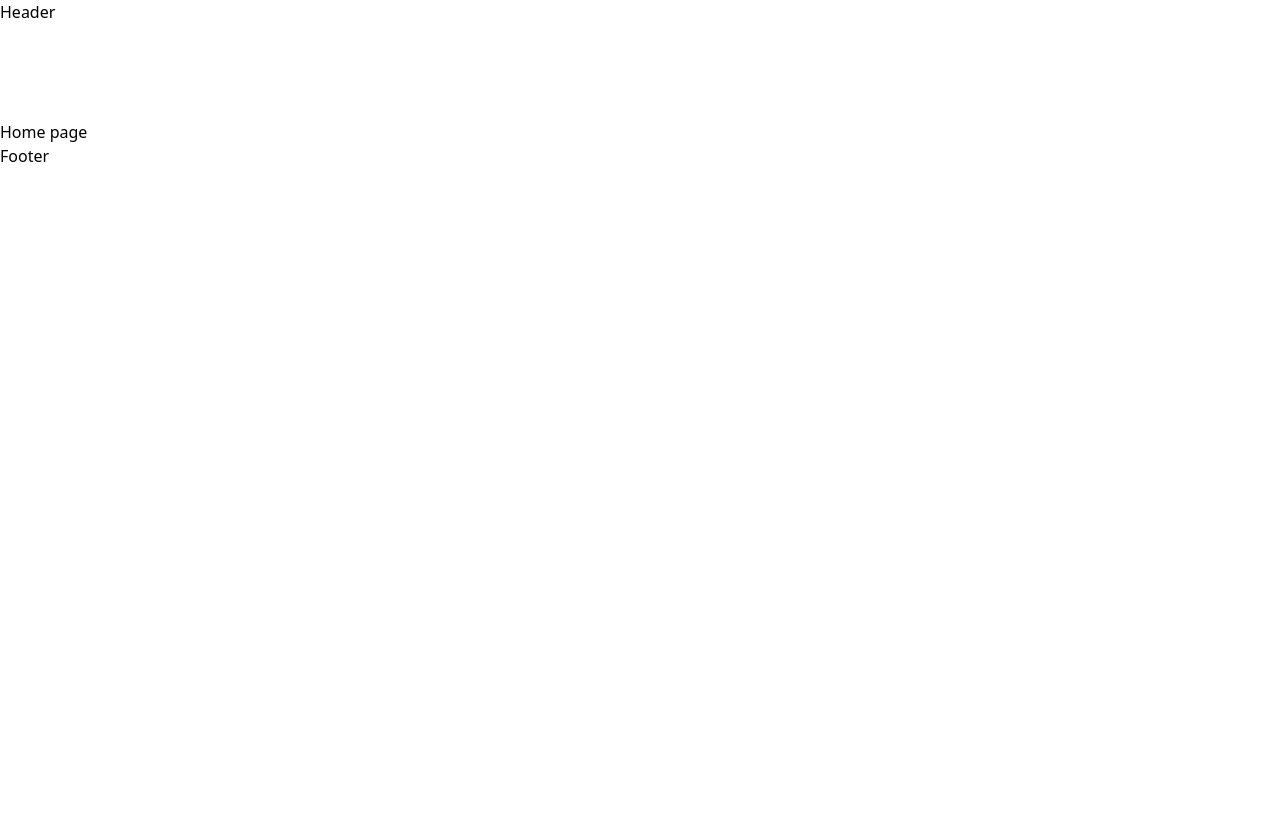
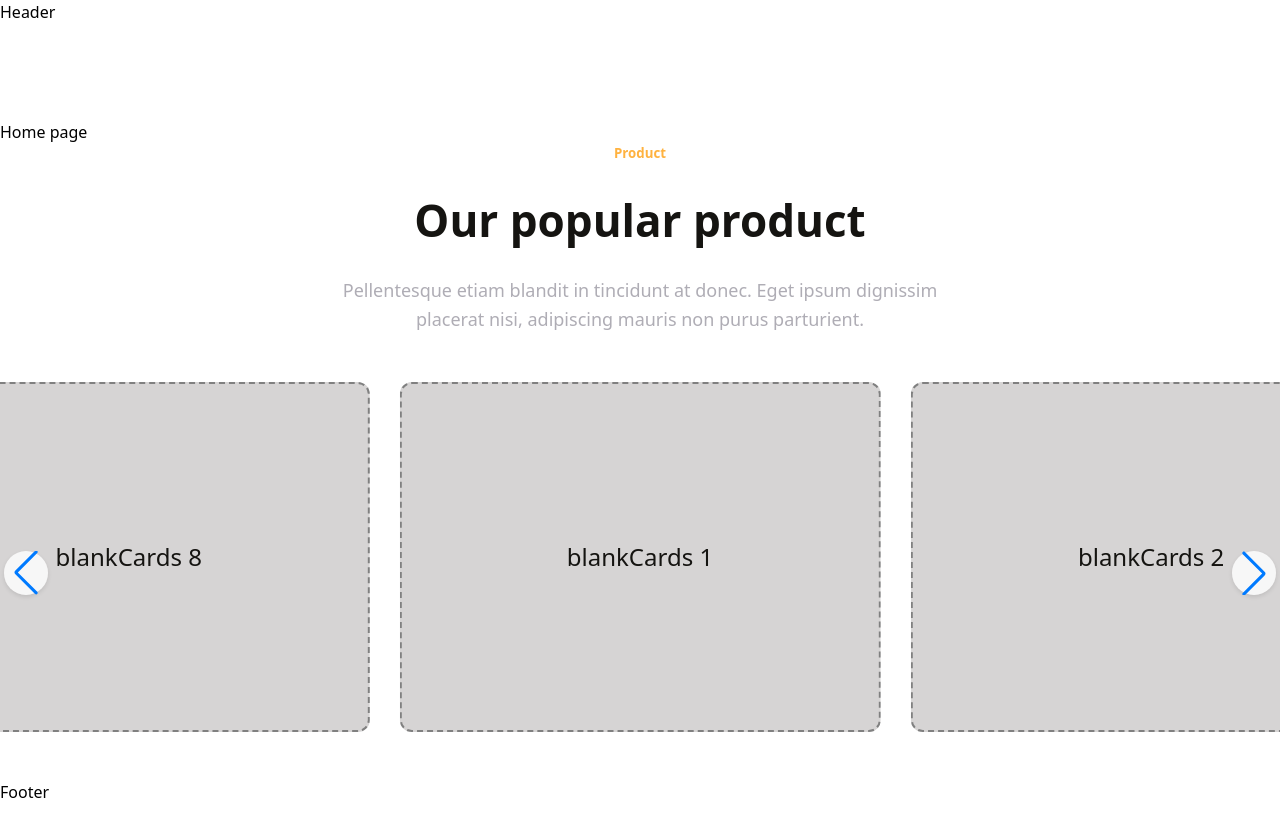
Before and after one commit to archis-academy/december-frontend-lalasia-2025, a React (Vite) app: page / in a window 1280 px wide. Shown: the top 836 px of the page. Before the commit the page ends 800 px from the top, so only its background shows below. Built offline with nearby package versions, Linux system fonts and the light colour scheme; a web font is replaced by a local one.

Commit message:
Swiper kütüphanesi eklendi

```diff
--- a/package.json
+++ b/package.json
@@ -13,7 +13,8 @@
     "classnames": "^2.5.1",
     "react": "^19.1.1",
     "react-dom": "^19.1.1",
-    "react-router": "^7.9.3"
+    "react-router": "^7.9.3",
+    "swiper": "^12.0.3"
   },
   "devDependencies": {
     "@eslint/js": "^9.36.0",
--- a/src/pages/home/home.tsx
+++ b/src/pages/home/home.tsx
@@ -1,7 +1,13 @@
 import Welcome from "@components/welcome/welcome";
+import OurPopularProductSection from "@sections/OurPopularProductSection/OurPopularProductSection";
 
 function Home() {
-  return <div>Home page</div>;
+  return (
+    <div>
+      Home page
+      <OurPopularProductSection />
+    </div>
+  );
 }
 
 export default Home;
--- /dev/null
+++ b/src/sections/OurPopularProductSection/OurPopularProductSection.module.scss
@@ -0,0 +1,97 @@
+@use "@styles/_variables.scss" as *;
+@use "@styles/_functions.scss" as *;
+
+.ourPopularProductSection {
+  display: flex;
+  justify-content: center;
+  align-items: center;
+  flex-direction: column;
+  gap: pxToRem(32);
+  font-family: $font-primary;
+
+  .sectionSubtitle {
+    $h5-size: pxToRem(18);
+    $h5-weight: $fw-bold;
+    $h5-line-height: 1.4;
+    color: $secondary-color;
+  }
+
+  .sectionTitle {
+    font-size: $h2-size;
+    font-weight: $h2-weight;
+    line-height: $h2-line-height;
+    color: $text-color;
+    text-align: center;
+    max-width: pxToRem(600);
+  }
+
+  .sectionDescription {
+    font-size: $p3-size;
+    font-weight: $p3-weight;
+    line-height: $p3-line-height;
+    color: $paragraph-color;
+    text-align: center;
+  }
+
+  .swiperWrapper {
+    padding: 1rem 1rem 3rem 1rem;
+    width: 100%;
+    box-sizing: border-box;
+    overflow: hidden;
+  }
+
+  .cardInner {
+    height: 350px;
+    background-color: rgb(214, 212, 212);
+    border: 2px dashed gray;
+    display: flex;
+    justify-content: center;
+    align-items: center;
+    font-size: pxToRem(24);
+    color: $text-color;
+  }
+}
+
+//oklari Navigation özellestirmek
+:global {
+  .swiper-button-next,
+  .swiper-button-prev {
+    color: $text-color;
+    width: pxToRem(44);
+    height: pxToRem(44);
+    background-color: rgba(255, 255, 255, 0.8);
+    border-radius: 50%;
+    box-shadow: 0 2px 4px rgba(0, 0, 0, 0.1);
+  }
+
+  .swiper-button-next::after,
+  .swiper-button-prev::after {
+    font-size: pxToRem(20);
+    font-weight: $fw-bold;
+  }
+
+  .swiper-button-next {
+    right: pxToRem(8);
+  }
+
+  .swiper-button-prev {
+    left: pxToRem(8);
+  }
+}
+.card {
+  width: 200px; // istediğin kart genişliği
+  height: 350px; // isteğe göre
+  display: flex;
+  justify-content: center;
+  align-items: center;
+}
+
+.cardInner {
+  background: #f5f5f5;
+  border-radius: 12px;
+  width: 100%;
+  height: 100%;
+  display: flex;
+  justify-content: center;
+  align-items: center;
+}
--- /dev/null
+++ b/src/sections/OurPopularProductSection/OurPopularProductSection.tsx
@@ -0,0 +1,62 @@
+import styles from "./OurPopularProductSection.module.scss";
+import { Swiper, SwiperSlide } from "swiper/react";
+
+// CSS
+import "swiper/css";
+import "swiper/css/navigation";
+import "swiper/css/pagination";
+
+// Modüller
+import { Navigation, Pagination } from "swiper/modules";
+
+const OurPopularProductSection = () => {
+  const blankCards = [1, 2, 3, 4, 5, 6, 7, 8]; // Placeholder for blank cards
+
+  return (
+    <section className={styles.ourPopularProductSection}>
+      <h5 className={styles.sectionSubtitle}>Product</h5>
+      <h2 className={styles.sectionTitle}>Our popular product</h2>
+      <p className={styles.sectionDescription}>
+        Pellentesque etiam blandit in tincidunt at donec. Eget ipsum dignissim{" "}
+        <br />
+        placerat nisi, adipiscing mauris non purus parturient.
+      </p>
+
+      {/* --- SWIPER BURADA BAŞLIYOR --- */}
+      <Swiper
+        modules={[Navigation, Pagination]}
+        navigation
+        loop
+        centeredSlides={true}
+        slidesPerView={2.5}
+        /*slidesPerView={"auto"}*/
+        spaceBetween={30}
+        className={styles.swiperWrapper}
+        breakpoints={{
+          320: {
+            slidesPerView: 1.2,
+            spaceBetween: 15,
+          },
+          640: {
+            slidesPerView: 1.8,
+            spaceBetween: 20,
+          },
+          1024: {
+            slidesPerView: 2.5,
+            spaceBetween: 30,
+          },
+        }}
+      >
+        {blankCards.map((item) => (
+          <SwiperSlide key={item} className={styles.card}>
+            <div className={styles.cardInner}>
+              <p>blankCards {item}</p>
+            </div>
+          </SwiperSlide>
+        ))}
+      </Swiper>
+    </section>
+  );
+};
+
+export default OurPopularProductSection;
--- a/src/styles/_variables.scss
+++ b/src/styles/_variables.scss
@@ -5,17 +5,17 @@
  */
 $white: #ffffff;
 $black: #000000;
-$paragraph-color: #AFADB5;
+$paragraph-color: #afadb5;
 $text-color: #151411;
 $main-color: #518581;
-$secondary-color: #FFB23F;
+$secondary-color: #ffb23f;
 
 /*
  * Typography
  */
 
 // Font family
-$font-primary: 'Eudoxus Sans', system-ui, -apple-system, sans-serif;
+$font-primary: "Eudoxus Sans", system-ui, -apple-system, sans-serif;
 
 // Base font size
 $font-base: pxToRem(16);
@@ -29,6 +29,11 @@ $fw-bold: 700;
 $h1-size: pxToRem(64);
 $h1-weight: $fw-bold;
 $h1-line-height: 1.1;
+
+/* Headings / H2 - Bold - 44 */
+$h2-size: pxToRem(44);
+$h2-weight: $fw-bold;
+$h2-line-height: 1.1;
 
 /* Headings / H3+ - Bold - 26 */
 $h3plus-size: pxToRem(26);
--- a/tsconfig.json
+++ b/tsconfig.json
@@ -6,6 +6,7 @@
   ],
 
   "compilerOptions": {
+    "ignoreDeprecations": "6.0",
     "baseUrl": ".",
     "paths": {
       "@/*": ["src/*"],
--- a/vite.config.ts
+++ b/vite.config.ts
@@ -13,6 +13,7 @@ export default defineConfig({
       "@pages": path.resolve(__dirname, "./src/pages"),
       "@images": path.resolve(__dirname, "./src/assets/images"),
       "@icons": path.resolve(__dirname, "./src/assets/icons"),
+      "@sections": path.resolve(__dirname, "./src/sections"),
     },
   },
 });
```
Also changed, not shown: tsconfig.app.json (+6 -2 lines), tsconfig.node.json (+7 -29 lines), 2 other files (tests, documents, lock files or other folders).
